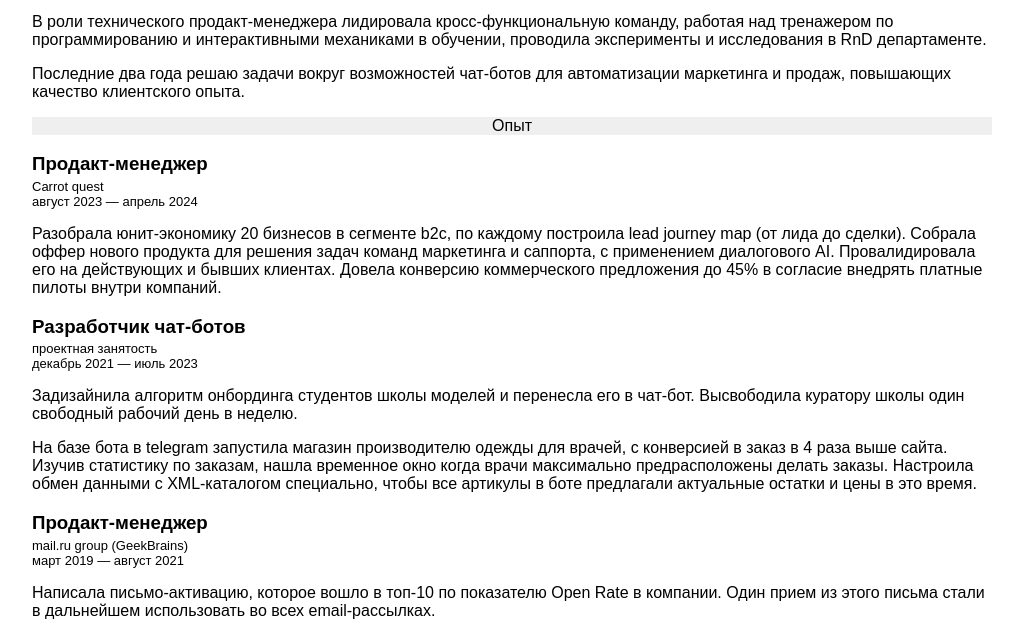
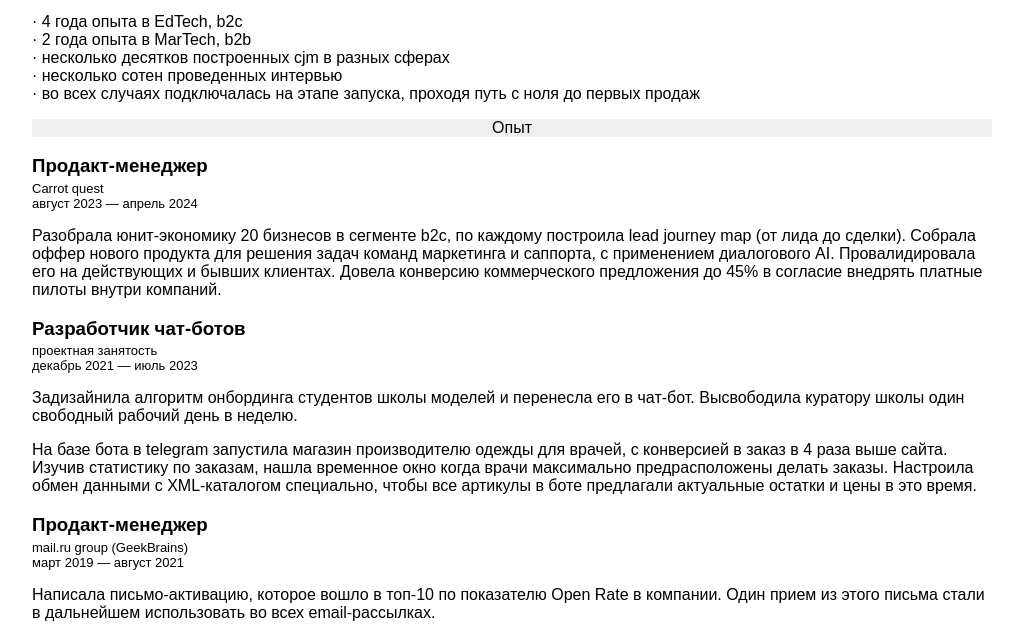
Before and after one commit to karinayakubova/karina, a plain HTML site: page index.html in a window 1280 px wide. Shown: the part 160-793 px from the top of the page, without its empty margins (136-1159 px from the left). Drawn offline with Linux system fonts and the light colour scheme.

Commit message:
Update index.html

```diff
--- a/index.html
+++ b/index.html
@@ -17,13 +17,11 @@
     </header>
     <main>
         <p>
-            В роли технического продакт-менеджера лидировала кросс-функциональную команду, работая
-            над тренажером по программированию и интерактивными механиками в обучении, проводила
-            эксперименты и исследования в RnD департаменте.
-        </p>
-        <p>
-            Последние два года решаю задачи вокруг возможностей чат-ботов для автоматизации маркетинга и продаж,
-            повышающих качество клиентского опыта.
+            &#183; 4 года опыта в EdTech, b2c<br>
+            &#183; 2 года опыта в MarTech, b2b<br>
+            &#183; несколько десятков построенных cjm в разных сферах<br>
+            &#183; несколько сотен проведенных интервью<br>
+            &#183; во всех случаях подключалась на этапе запуска, проходя путь с ноля до первых продаж
         </p>
         <section>
             <h2 class="title-block">Опыт</h2>
```
